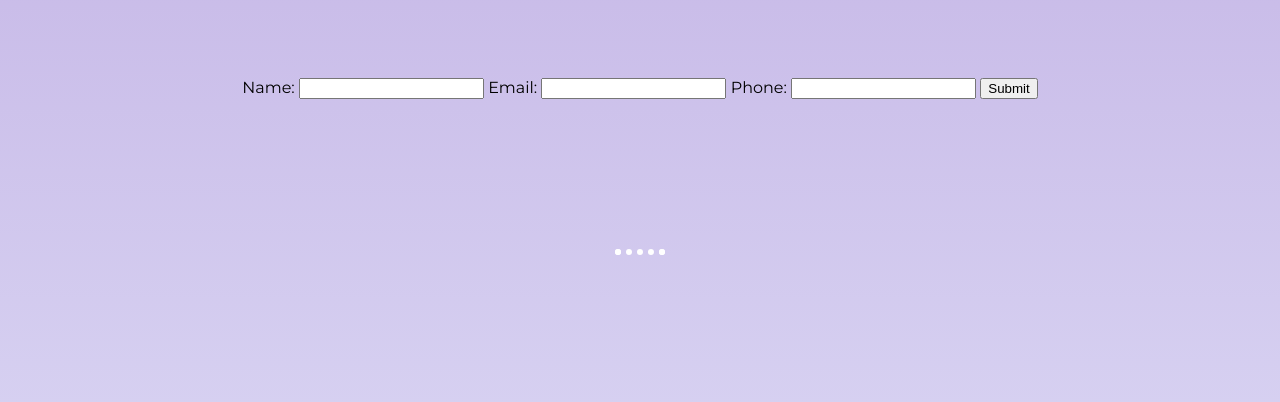
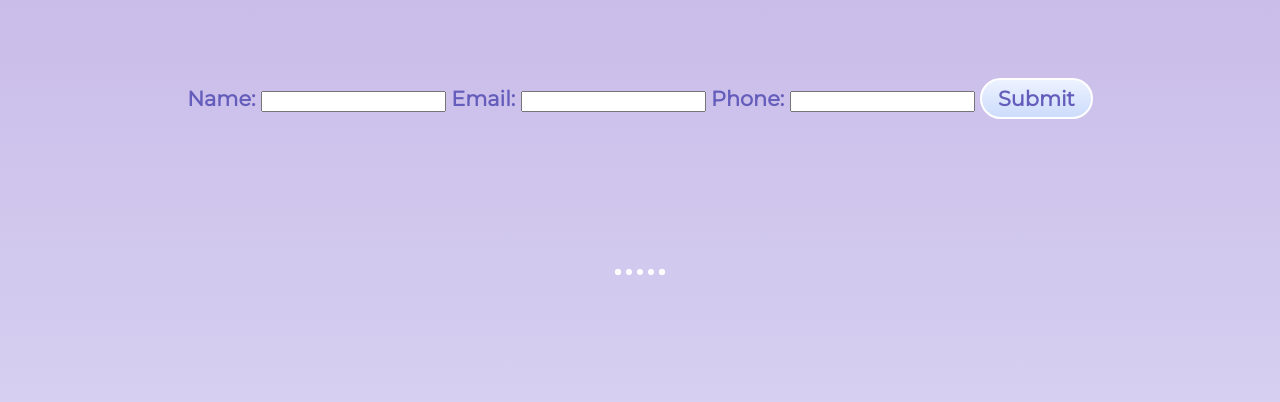
Before and after one commit to Clea-Carty-Personal-Website/Clea-Carty-Personal-Website, a plain HTML site: page contact.html in a window 1280 px wide. Shown: the part 356-758 px from the top of the page. Drawn offline with Linux system fonts and the light colour scheme.

Commit message:
added style for contact page

```diff
--- a/style.css
+++ b/style.css
@@ -232,3 +232,46 @@ portfolio-paragraph {
   font-size: 1 rem;
   margin-top: 0;
 }
+
+.form-container {
+  display: flex;
+  justify-content: center;
+  margin-top: 100px;
+}
+#form {
+  font-size: 1.3rem;
+  font-weight: 700;
+  line-height: 1.5;
+  color: #655dbb;
+}
+
+#submit {
+  background: #ecf2ff;
+  background-image: -webkit-linear-gradient(top, #ecf2ff, #cddcfc);
+  background-image: -moz-linear-gradient(top, #ecf2ff, #cddcfc);
+  background-image: -ms-linear-gradient(top, #ecf2ff, #cddcfc);
+  background-image: -o-linear-gradient(top, #ecf2ff, #cddcfc);
+  background-image: linear-gradient(to bottom, #ecf2ff, #cddcfc);
+  -webkit-border-radius: 25;
+  -moz-border-radius: 25;
+  border-radius: 25px;
+  border-width: 1px;
+  font-family: "Montserrat", sans-serif;
+  font-size: 1.3rem;
+  font-weight: 700;
+  color: #655dbb;
+  padding: 6px 16px 6px 16px;
+  border: solid #ffffff 2px;
+  cursor: pointer;
+  text-decoration: none;
+}
+
+#submit:hover {
+  background: #b3bce0;
+  background-image: -webkit-linear-gradient(top, #b3bce0, #4b5faf);
+  background-image: -moz-linear-gradient(top, #b3bce0, #4b5faf);
+  background-image: -ms-linear-gradient(top, #b3bce0, #4b5faf);
+  background-image: -o-linear-gradient(top, #b3bce0, #4b5faf);
+  background-image: linear-gradient(to bottom, #b3bce0, #4b5faf);
+  color: white;
+}
```
